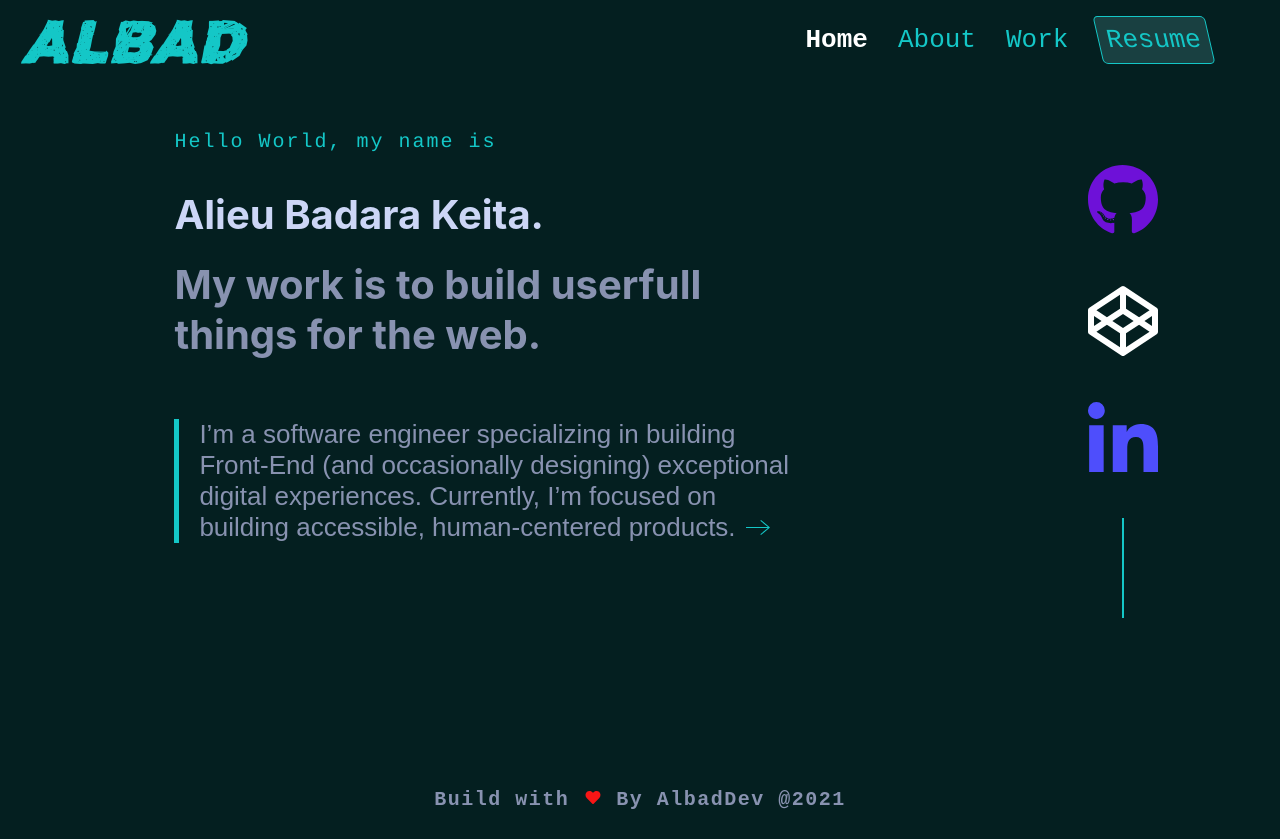
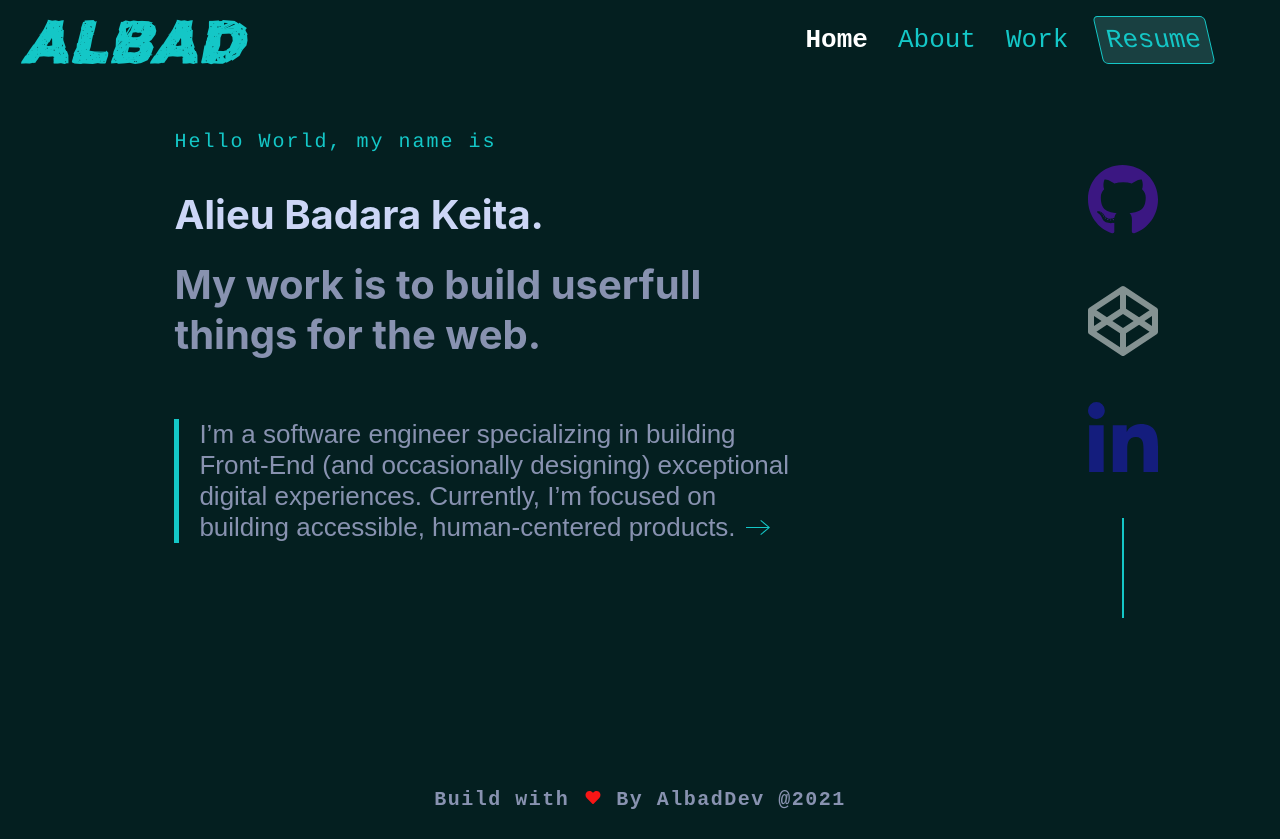
Before and after one commit to AlbadDev/portfolio_v1, a Next.js app: page / in a window 1280 px wide. Built offline with nearby package versions, Linux system fonts and the light colour scheme.

Commit message:
Update: social icon color

```diff
--- a/styles/Social.module.scss
+++ b/styles/Social.module.scss
@@ -22,22 +22,25 @@
             cursor: 'pointer'
             }
             .gitHub {
-                color: rgb(110, 17, 216);
+                color: rgba(110, 17, 216, 0.534);
+
             }
             .linkedIn {
-                color: rgb(78, 78, 252);
+                color: rgba(28, 28, 170, 0.678);
             }
             .linkedIn:hover {
-                color: rgb(21, 21, 150);
+                color: rgb(28, 28, 170);
             }
             .gitHub:hover {
-                color: rgba(110, 17, 216, 0.534);
+                color: rgb(25, 25, 221);
+
             }
             .codePen {
-                color: #fff;
+                color: rgba(255, 255, 255, 0.514);
             }
             .codePen:hover {
-                color: rgba(255, 255, 255, 0.514);
+                color: #fff;
+
             }
         }
 
```
